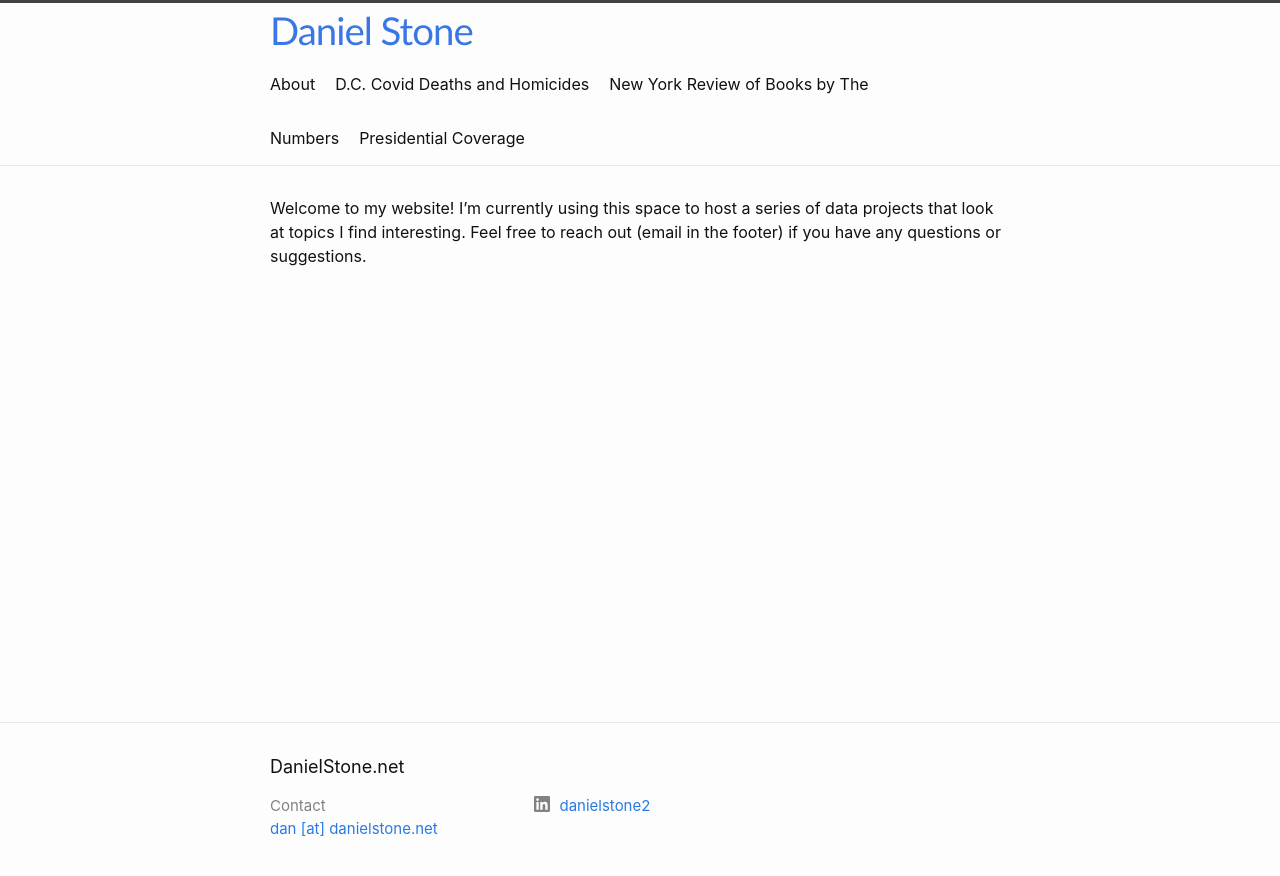
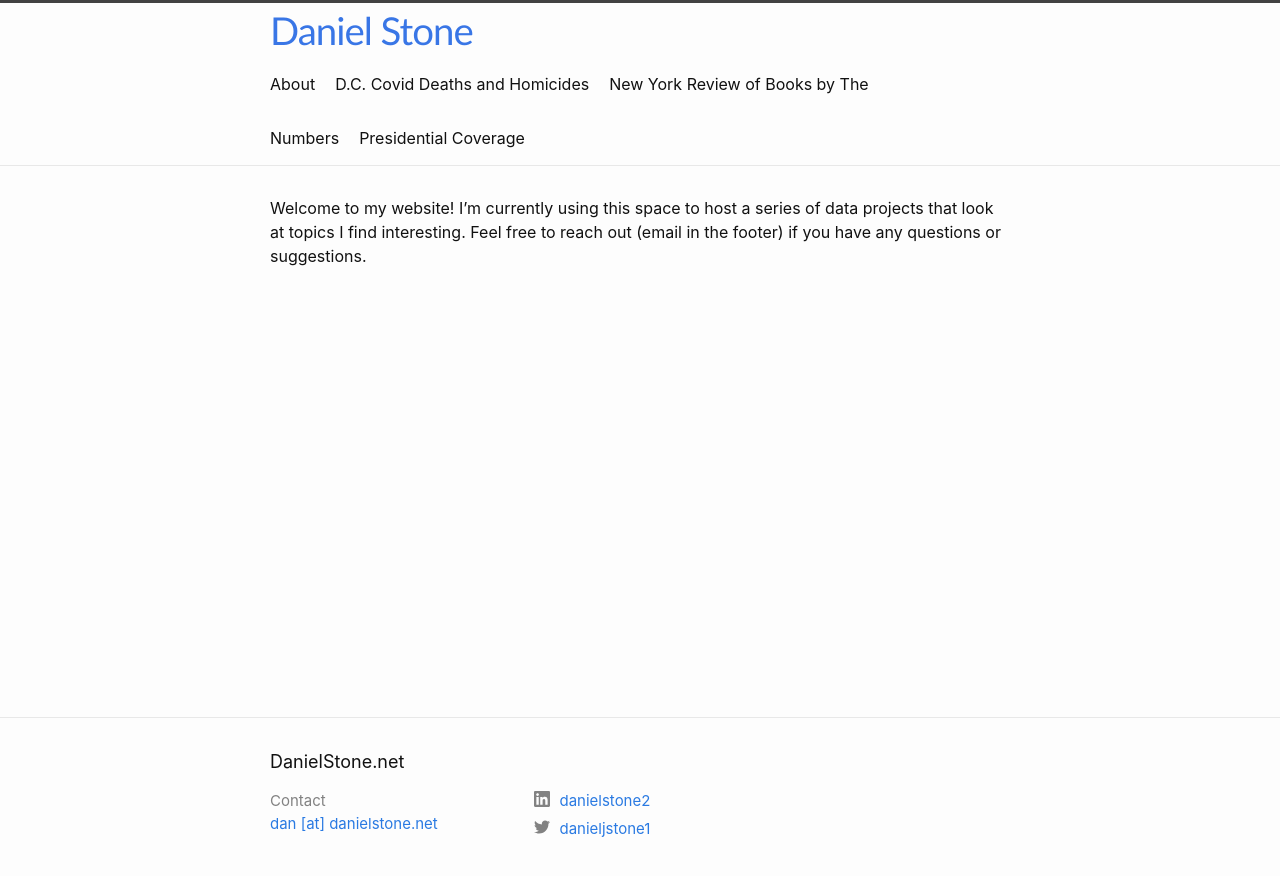
Before and after one commit to danieljstone/danieljstone.github.io, a Jekyll site: the page built from index.markdown, in a window 1280 px wide. Shown: the top 876 px of the page. Built offline with Jekyll 4.4.1, drawn with Linux system fonts in a browser that asks for light colours.

Commit message:
Update _config.yml

```diff
--- a/_config.yml
+++ b/_config.yml
@@ -25,7 +25,7 @@ description: >- # this means to ignore newlines until "baseurl:"
 baseurl: "" # the subpath of your site, e.g. /blog
 url: "danielstone.net" # the base hostname & protocol for your site, e.g. http://example.com
 linkedin_username: danielstone2
-twitter_username:
+twitter_username: danieljstone1
 github_username:
 
 
```
